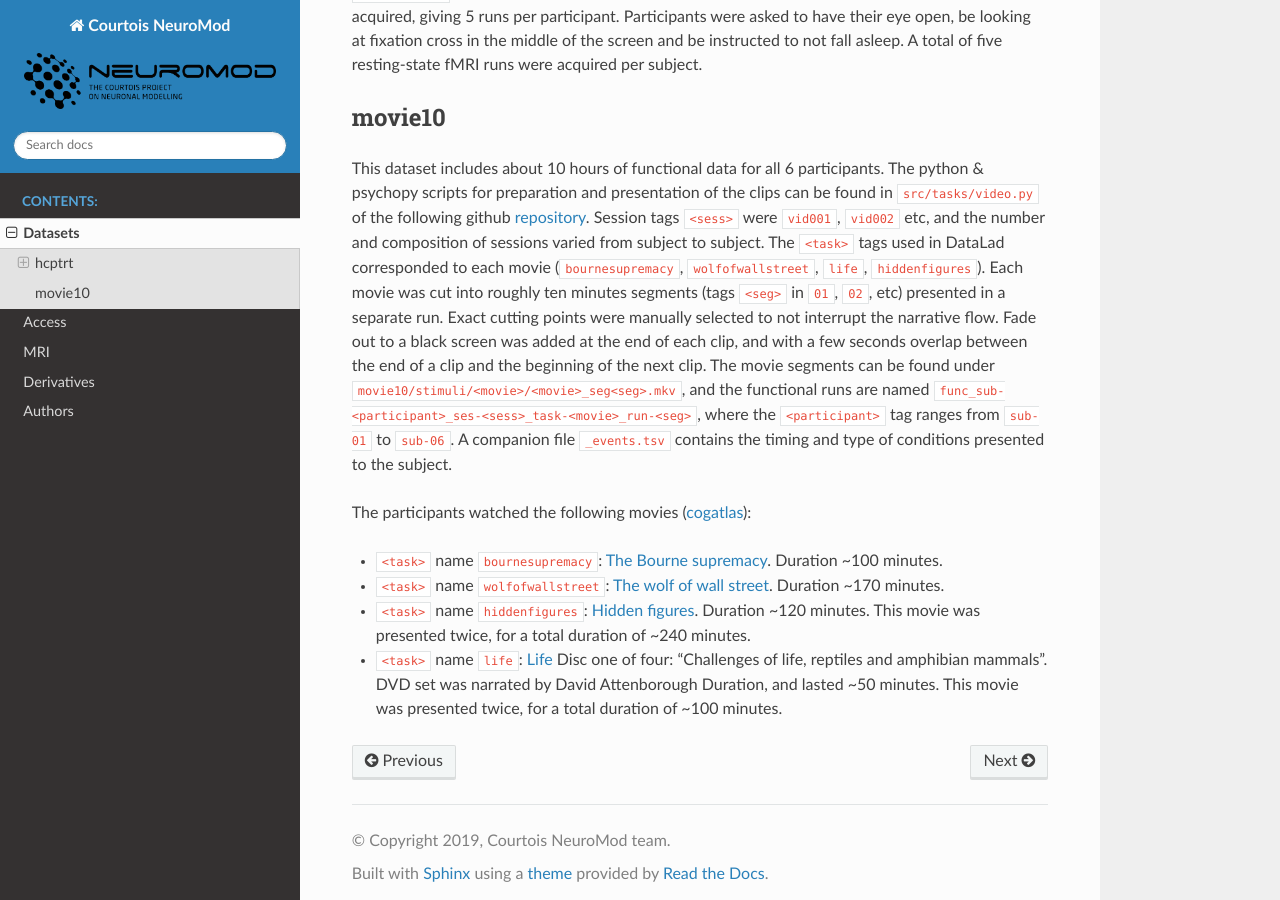
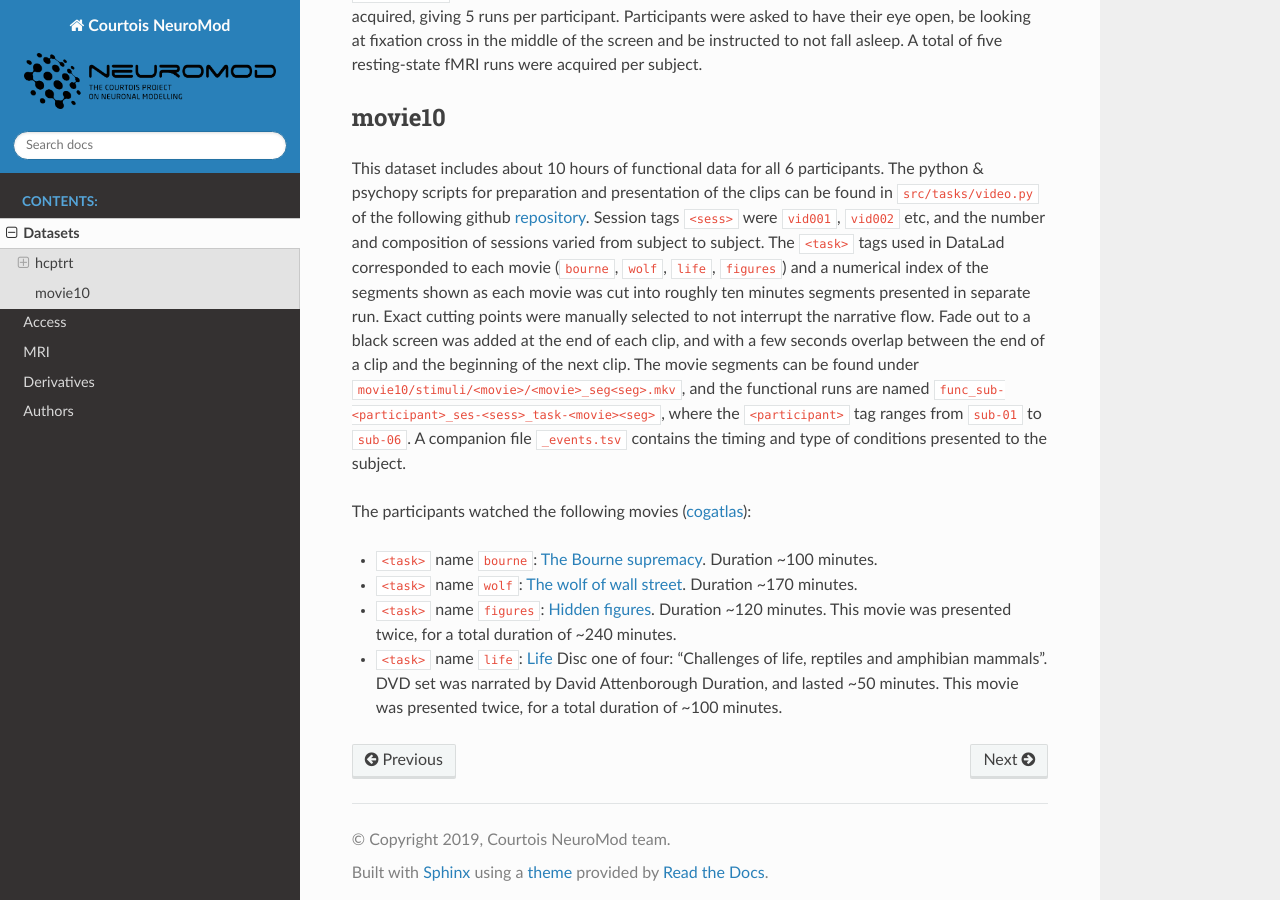
Before and after one commit to courtois-neuromod/cneuromod_docs, a Sphinx documentation site: the page built from source/DATASETS.md, in a window 1280 px wide and 900 px high, scrolled down 3010 px. Built offline with Sphinx 7.4.7 and the Read the Docs theme 2.0.0, drawn with Linux system fonts in a browser that asks for light colours.

Commit message:
fix movie10 bids following mass renaming

```diff
--- a/source/DATASETS.md
+++ b/source/DATASETS.md
@@ -32,10 +32,10 @@ This `cneuromod` dataset is called HCP test-retest (`hcptrt`), because participa
 ## movie10
 
 This dataset includes about 10 hours of functional data for all 6 participants. The python & psychopy scripts for preparation and presentation of the clips can be found in `src/tasks/video.py` of the following github [repository](https://github.com/courtois-neuromod/task_stimuli).
-Session tags `<sess>` were `vid001`, `vid002` etc, and the number and composition of sessions varied from subject to subject. The `<task>` tags used in DataLad corresponded to each movie (`bournesupremacy`, `wolfofwallstreet`, `life`, `hiddenfigures`). Each movie was cut into roughly ten minutes segments (tags `<seg>` in `01`, `02`, etc) presented in a separate run.  Exact cutting points were manually selected to not interrupt the narrative flow. Fade out to a black screen was added at the end of each clip, and with a few seconds overlap between the end of a clip and the beginning of the next clip. The movie segments can be found under `movie10/stimuli/<movie>/<movie>_seg<seg>.mkv`, and the functional runs are named `func_sub-<participant>_ses-<sess>_task-<movie>_run-<seg>`, where the `<participant>` tag ranges from `sub-01` to `sub-06`. A companion file `_events.tsv` contains the timing and type of conditions presented to the subject.
+Session tags `<sess>` were `vid001`, `vid002` etc, and the number and composition of sessions varied from subject to subject. The `<task>` tags used in DataLad corresponded to each movie (`bourne`, `wolf`, `life`, `figures`) and a numerical index of the segments shown as each movie was cut into roughly ten minutes segments presented in separate run. Exact cutting points were manually selected to not interrupt the narrative flow. Fade out to a black screen was added at the end of each clip, and with a few seconds overlap between the end of a clip and the beginning of the next clip. The movie segments can be found under `movie10/stimuli/<movie>/<movie>_seg<seg>.mkv`, and the functional runs are named `func_sub-<participant>_ses-<sess>_task-<movie><seg>`, where the `<participant>` tag ranges from `sub-01` to `sub-06`. A companion file `_events.tsv` contains the timing and type of conditions presented to the subject.
 
 The participants watched the following movies ([cogatlas](https://www.cognitiveatlas.org/id/trm_4c898da401420/)):
- * `<task>` name `bournesupremacy`: [The Bourne supremacy](https://en.wikipedia.org/wiki/The_Bourne_Supremacy_%28film%29). Duration ~100 minutes.
- * `<task>` name `wolfofwallstreet`: [The wolf of wall street](https://en.wikipedia.org/wiki/The_Wolf_of_Wall_Street_%282013_film%29). Duration ~170 minutes.
- * `<task>` name `hiddenfigures`: [Hidden figures](https://en.wikipedia.org/wiki/Hidden_Figures). Duration ~120 minutes. This movie was presented twice, for a total duration of ~240 minutes.
+ * `<task>` name `bourne`: [The Bourne supremacy](https://en.wikipedia.org/wiki/The_Bourne_Supremacy_%28film%29). Duration ~100 minutes.
+ * `<task>` name `wolf`: [The wolf of wall street](https://en.wikipedia.org/wiki/The_Wolf_of_Wall_Street_%282013_film%29). Duration ~170 minutes.
+ * `<task>` name `figures`: [Hidden figures](https://en.wikipedia.org/wiki/Hidden_Figures). Duration ~120 minutes. This movie was presented twice, for a total duration of ~240 minutes.
  * `<task>` name `life`: [Life](https://en.wikipedia.org/wiki/Life_(British_TV_series)) Disc one of four: "Challenges of life, reptiles and amphibian mammals". DVD set was narrated by David Attenborough Duration, and lasted ~50 minutes. This movie was presented twice, for a total duration of ~100 minutes.
```
